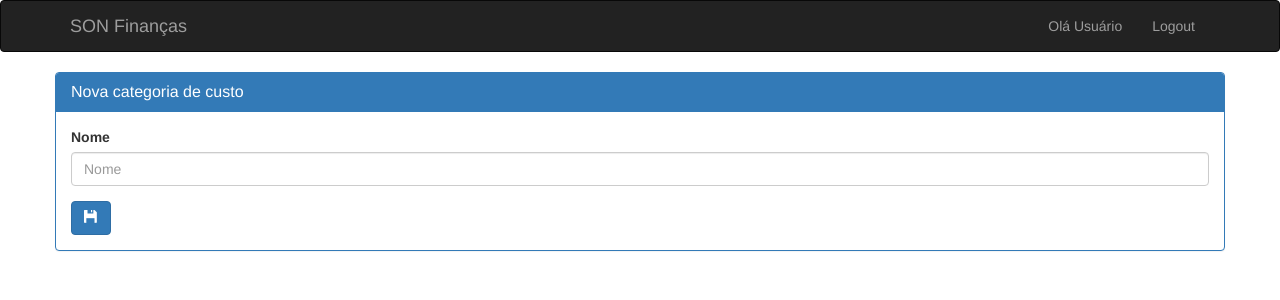
After one commit to tarcisiocorte/phpfin, a PHP site: template templates/category-costs/create.html.twig in a window 1280 px wide. The commit adds this page. Shown: the top 300 px of the page. Run offline with PHP 8.4, Linux system fonts and the light colour scheme; the template is opened without the code that fills it, so the values that code supplies are empty; some libraries are stand-ins or nearby versions.

Commit message:
added the 'New' page to add category

```diff
--- a/src/Models/CategoryCost.php
+++ b/src/Models/CategoryCost.php
@@ -6,5 +6,5 @@ use Illuminate\Database\Eloquent\Model;
 
 class CategoryCost extends Model
 {
-
+     protected $fillable = ["id","name"];
 }
--- /dev/null
+++ b/templates/category-costs/create.html.twig
@@ -0,0 +1,28 @@
+{% extends 'layout.html.twig' %}
+
+{% block content %}
+   <form method="post" action="/category-costs/store">
+    <div class="container">
+        <div class="row">
+            <div class="panel panel-primary">
+                <div class="panel-heading">
+                    <h3 class="panel-title">
+                        Nova categoria de custo
+                    </h3>
+                </div>
+                <div class="panel-body">
+                    <form method="post" action="">
+                        <label class="control-label">Nome</label>
+                        <div class="form-group">
+                            <input class="form-control" type="text" placeholder="Nome" name="name">
+                        </div>
+                        <button type="submit" class="btn btn-primary">
+                            <span class="glyphicon glyphicon-floppy-disk"></span>
+                        </button>
+                    </form>
+                </div>
+            </div>
+        </div>
+    </div>
+   </form>
+{% endblock %}
--- a/templates/category-costs/list.html.twig
+++ b/templates/category-costs/list.html.twig
@@ -12,7 +12,7 @@
                 <div class="panel-body">
                     <div class="row">
                         <div class="col-md-12">
-                            <a href="#" class="btn btn-default">
+                            <a href="/category-costs/new" class="btn btn-default">
                                 <span class="glyphicon glyphicon-plus"></span>
                             </a>
                         </div>
```
Also changed, not shown: public/index.php (+19 -0 lines), src/Application.php (+7 -0 lines).
